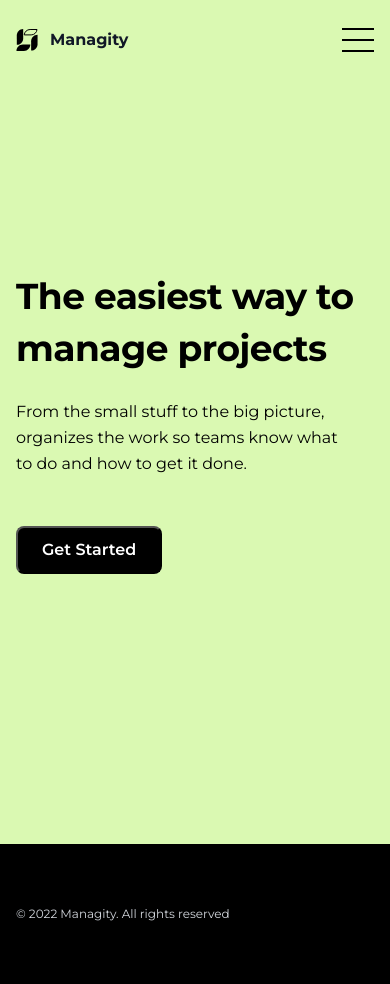
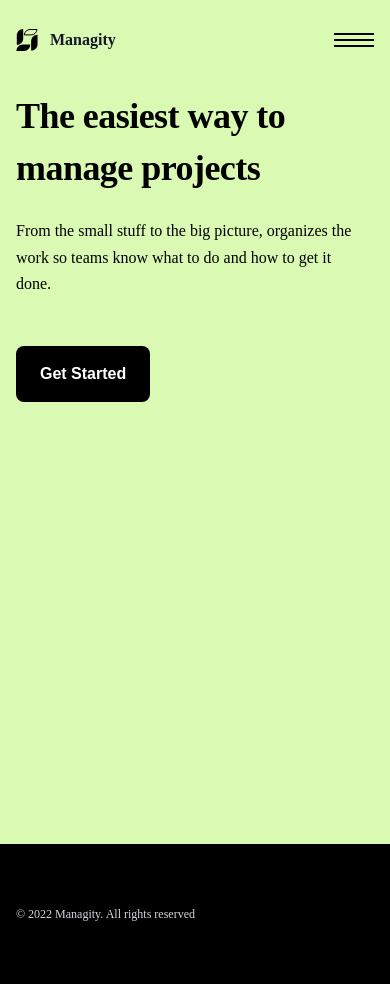
Before and after one commit to SlavaAndreievvvv/simple-page-first, a plain HTML site: page index.html in a window 390 px wide. Drawn offline with Linux system fonts and the light colour scheme.

Commit message:
🐛 fix fix fix

```diff
--- a/index.html
+++ b/index.html
@@ -25,11 +25,8 @@
           <span class="burger">
             <span class="burger__item"></span>
           </span>
-          <div class="menu__wrapper">
+          <span class="menu__wrapper">
             <span class="card menu__card">
-              <div class="cross">
-                <img class="cross__img" src="X.svg" alt="X" />
-              </div>
               <span class="menu__item menu__item--mb"
                 ><a class="link" href="#">How It Work</a></span
               >
@@ -52,7 +49,7 @@
 
               <span class="menu__item"><a class="link" href="#">Blog</a></span>
             </span>
-          </div>
+          </span>
         </label>
       </div>
       <div class="main">
--- a/styles.css
+++ b/styles.css
@@ -5,10 +5,10 @@
   padding: 0;
   box-sizing: border-box;
   text-decoration: none;
-  font-family: Montserrat;
 }
 
 body {
+  font-family: Montserrat sans-serif;
   background: #DAF9B2;
   margin: 0 auto;
 }
@@ -18,11 +18,18 @@ body {
   min-height: 100vh;
   display: flex;
   justify-content: center;
-  align-items: center;
+  align-items: flex-start;
   padding: 0 16px;
 }
 
+@media screen and (min-width: 768px) {
+  .container {
+    align-items: center;
+  }
+}
+
 .header {
+  background: #DAF9B2;
   height: 80px;
   width: 100%;
   display: flex;
@@ -120,13 +127,13 @@ body {
   transform: translateX(0);
 }
 .menu__checkbox:checked ~ .burger .burger__item {
-  opacity: 0;
+  transform: rotate(90deg) translate(0px, 0px);
 }
 .menu__checkbox:checked ~ .burger::after {
-  transform: rotate(-43deg) translate(4px, 2px);
+  transform: rotate(90deg) translate(-6px, 10px);
 }
 .menu__checkbox:checked ~ .burger::before {
-  transform: rotate(43deg) translate(2px, -4px);
+  transform: rotate(90deg) translate(6px, -10px);
 }
 
 .burger {
@@ -135,16 +142,18 @@ body {
   display: flex;
   flex-direction: column;
   justify-content: space-between;
-  width: 32px;
-  height: 24px;
+  width: 40px;
+  height: 14px;
 }
+
 
 .burger__item {
   display: block;
   height: 2px;
   width: 100%;
   background-color: rgb(0, 0, 0);
-  transition: opacity 0.2 ease;
+  transition: transform 1s ease;
+  pointer-events: auto;
 }
 
 .burger::after,
@@ -154,15 +163,9 @@ body {
   height: 2px;
   width: 100%;
   background-color: rgb(0, 0, 0);
-  transition: transform 0.2 ease;
+  transition: transform 1s ease;
 }
 
-.burger::after {
-  transform-origin: left center;
-}
-.burger::before {
-  transform-origin: left center;
-}
 
 .menu__wrapper {
   transform: translateX(100vw);
@@ -179,11 +182,6 @@ body {
   background-color: #DAF9B2;
 }
 
-.cross {
-  display: flex;
-  justify-content: flex-end;
-  pointer-events: auto;
-}
 
 .card {
   background-color: #fff;
@@ -199,6 +197,10 @@ body {
 
 .menu__item--mb {
   margin-bottom: 8px;
+}
+
+.main {
+  margin-top: 90px;
 }
 
 .main__title {
@@ -219,7 +221,7 @@ body {
 }
 
 .button {
-  height: 48px;
+  height: 56px;
   font-weight: 600;
   font-size: 16px;
   line-height: 150%;
@@ -229,6 +231,7 @@ body {
   border-radius: 8px;
   transition: all 0.2s ease;
   cursor: pointer;
+  border: none;
 }
 
 .button:hover {
@@ -246,6 +249,8 @@ body {
   color: #000000;
   cursor: pointer;
   transition: all 0.2s ease;
+  pointer-events: auto;
+  font-family: Montserrat;
 }
 
 .link:hover {
```
